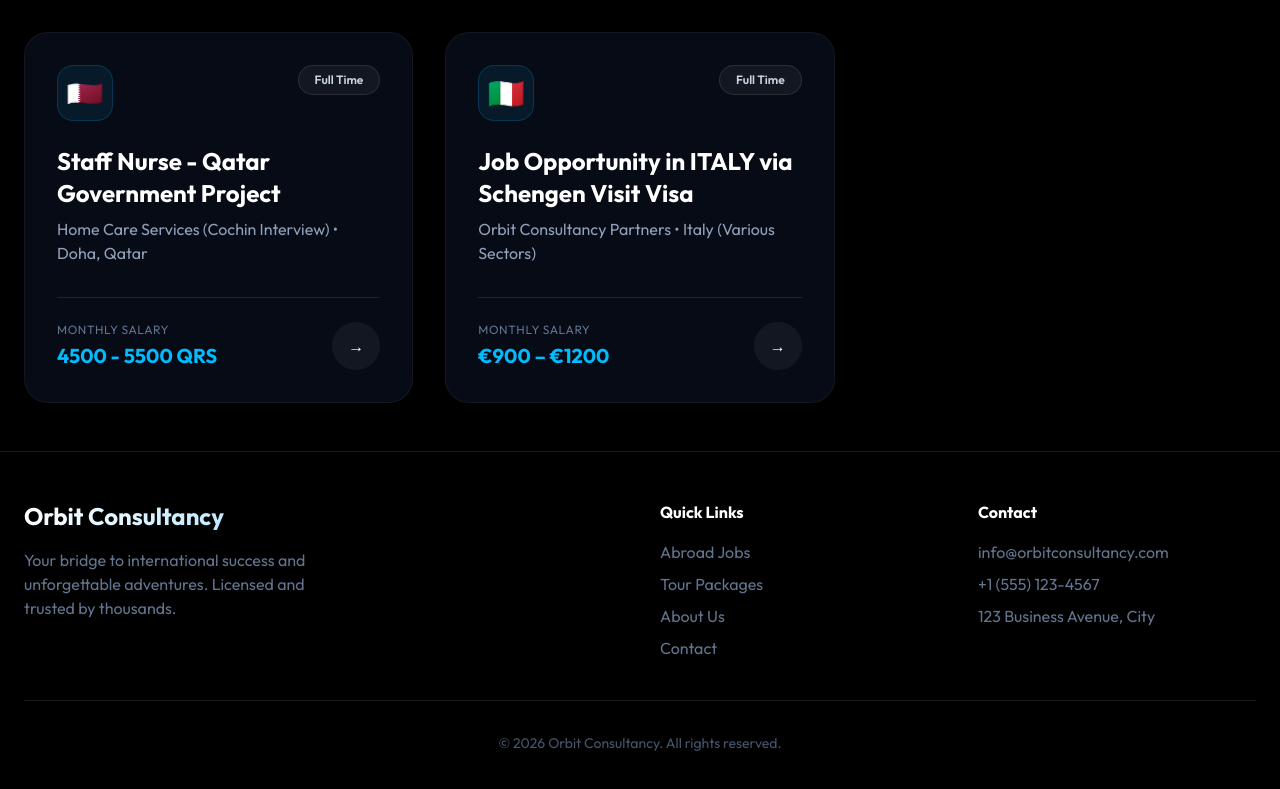
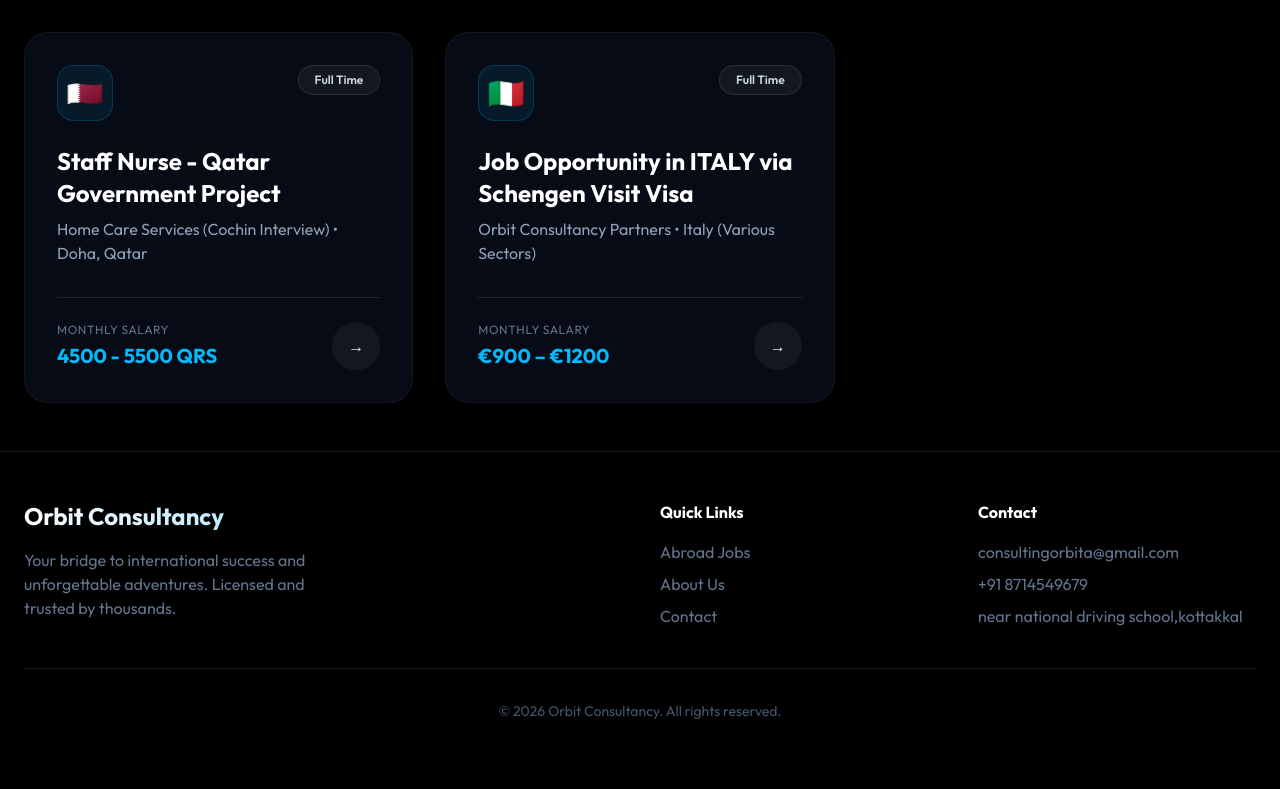
Before and after one commit to mohamed-arshad-ch/orbit, a Next.js app: page /jobs in a window 1280 px wide. Shown: the part 1321-2110 px from the top of the page. Built offline with nearby package versions, Linux system fonts and the light colour scheme.

Commit message:
footer and header and cleared'

```diff
--- a/src/app/jobs/[id]/page.tsx
+++ b/src/app/jobs/[id]/page.tsx
@@ -25,7 +25,7 @@ export default async function JobDetailsPage({ params }: PageProps) {
     }
 
     const whatsappMessage = `Hi, I am interested in the ${job.title} position at ${job.company} (${job.referenceCode}). Please provide more details.`;
-    const whatsappUrl = `https://wa.me/1234567890?text=${encodeURIComponent(whatsappMessage)}`;
+    const whatsappUrl = `https://wa.me/918714549679?text=${encodeURIComponent(whatsappMessage)}`;
 
     return (
         <>
--- a/src/app/jobs/country/[id]/page.tsx
+++ b/src/app/jobs/country/[id]/page.tsx
@@ -84,7 +84,7 @@ export default async function CountryJobsPage({ params }: PageProps) {
                             <div className="text-6xl mb-6">🔍</div>
                             <h3 className="text-2xl font-bold text-white mb-2">No active vacancies right now</h3>
                             <p className="text-slate-400 max-w-md mx-auto">We are currently updating our job portal for {country.name}. Please check back soon or contact us via WhatsApp for inquiries.</p>
-                            <Link href="https://wa.me/1234567890" className="mt-8 inline-block bg-sky-500 hover:bg-sky-400 text-black font-bold py-3 px-8 rounded-xl transition-all">
+                            <Link href="https://wa.me/918714549679" className="mt-8 inline-block bg-sky-500 hover:bg-sky-400 text-black font-bold py-3 px-8 rounded-xl transition-all">
                                 Contact on WhatsApp
                             </Link>
                         </div>
--- a/src/components/Footer.tsx
+++ b/src/components/Footer.tsx
@@ -14,7 +14,7 @@ export default function Footer() {
                         <h4 className="text-white font-bold mb-4">Quick Links</h4>
                         <ul className="space-y-2 text-slate-500">
                             <li><Link href="/#jobs" className="hover:text-sky-400 transition-colors">Abroad Jobs</Link></li>
-                            <li><Link href="/#tours" className="hover:text-sky-400 transition-colors">Tour Packages</Link></li>
+                            {/* <li><Link href="/#tours" className="hover:text-sky-400 transition-colors">Tour Packages</Link></li> */}
                             <li><Link href="/about" className="hover:text-sky-400 transition-colors">About Us</Link></li>
                             <li><Link href="/#contact" className="hover:text-sky-400 transition-colors">Contact</Link></li>
                         </ul>
@@ -22,9 +22,9 @@ export default function Footer() {
                     <div>
                         <h4 className="text-white font-bold mb-4">Contact</h4>
                         <ul className="space-y-2 text-slate-500">
-                            <li>info@orbitconsultancy.com</li>
-                            <li>+1 (555) 123-4567</li>
-                            <li>123 Business Avenue, City</li>
+                            <li>consultingorbita@gmail.com</li>
+                            <li>+91 8714549679</li>
+                            <li>near national driving school,kottakkal</li>
                         </ul>
                     </div>
                 </div>
--- a/src/components/Header.tsx
+++ b/src/components/Header.tsx
@@ -18,7 +18,7 @@ export default function Header() {
                 <nav className="hidden md:flex items-center space-x-8">
                     <Link href="/" className="text-sm font-medium hover:text-sky-400 transition-colors">Home</Link>
                     <Link href="#jobs" className="text-sm font-medium hover:text-sky-400 transition-colors">Abroad Jobs</Link>
-                    <Link href="#tours" className="text-sm font-medium hover:text-sky-400 transition-colors">Tour Packages</Link>
+                    {/* <Link href="#tours" className="text-sm font-medium hover:text-sky-400 transition-colors">Tour Packages</Link> */}
                     <Link href="#about" className="text-sm font-medium hover:text-sky-400 transition-colors">About Us</Link>
                 </nav>
 
@@ -49,7 +49,7 @@ export default function Header() {
                     <div className="flex flex-col p-6 space-y-4">
                         <Link href="/" className="text-lg hover:text-sky-400" onClick={() => setIsOpen(false)}>Home</Link>
                         <Link href="#jobs" className="text-lg hover:text-sky-400" onClick={() => setIsOpen(false)}>Abroad Jobs</Link>
-                        <Link href="#tours" className="text-lg hover:text-sky-400" onClick={() => setIsOpen(false)}>Tour Packages</Link>
+                        {/* <Link href="#tours" className="text-lg hover:text-sky-400" onClick={() => setIsOpen(false)}>Tour Packages</Link> */}
                         <Link href="#about" className="text-lg hover:text-sky-400" onClick={() => setIsOpen(false)}>About Us</Link>
                         <Link href="#contact" className="text-sky-400 font-semibold" onClick={() => setIsOpen(false)}>Contact Us</Link>
                     </div>
```
